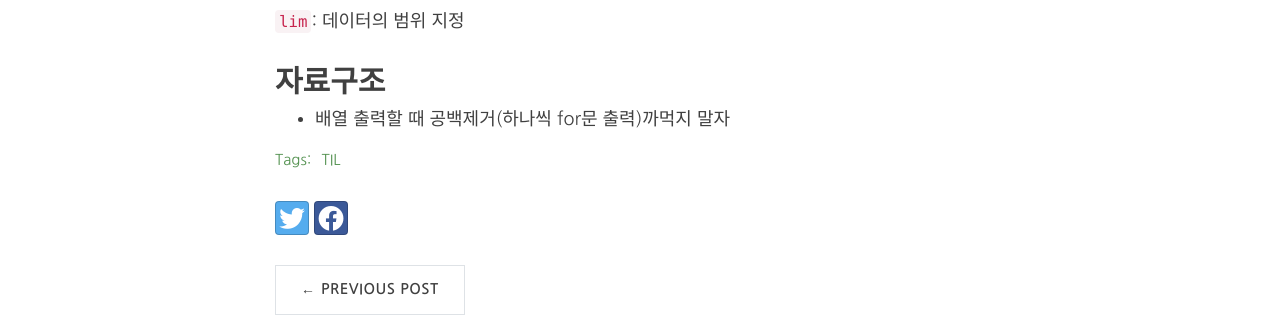
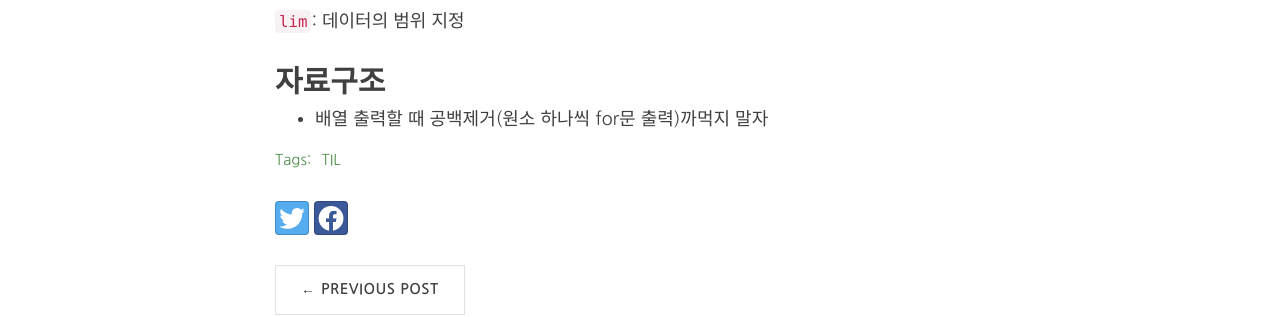
Before and after one commit to yeoneed/yeoneed.github.io, a Jekyll site: the page built from _posts/2021-03-21-TIL-0321.md, in a window 1280 px wide and 1295 px high. Shown: the part 656-973 px from the top of the window. Built offline with Jekyll 4.4.1, drawn with Linux system fonts in a browser that asks for light colours; nearby versions of some CDN libraries; some web fonts are replaced; comment, search, counter and statistics services are not loaded.

Commit message:
Update 2021-03-21-TIL-0321.md

```diff
--- a/_posts/2021-03-21-TIL-0321.md
+++ b/_posts/2021-03-21-TIL-0321.md
@@ -21,4 +21,4 @@ tags: [TIL]
 <code> lim</code>: 데이터의 범위 지정
 
 ## 자료구조
-* 배열 출력할 때 공백제거(하나씩 for문 출력)까먹지 말자
+* 배열 출력할 때 공백제거(원소 하나씩 for문 출력)까먹지 말자
```
